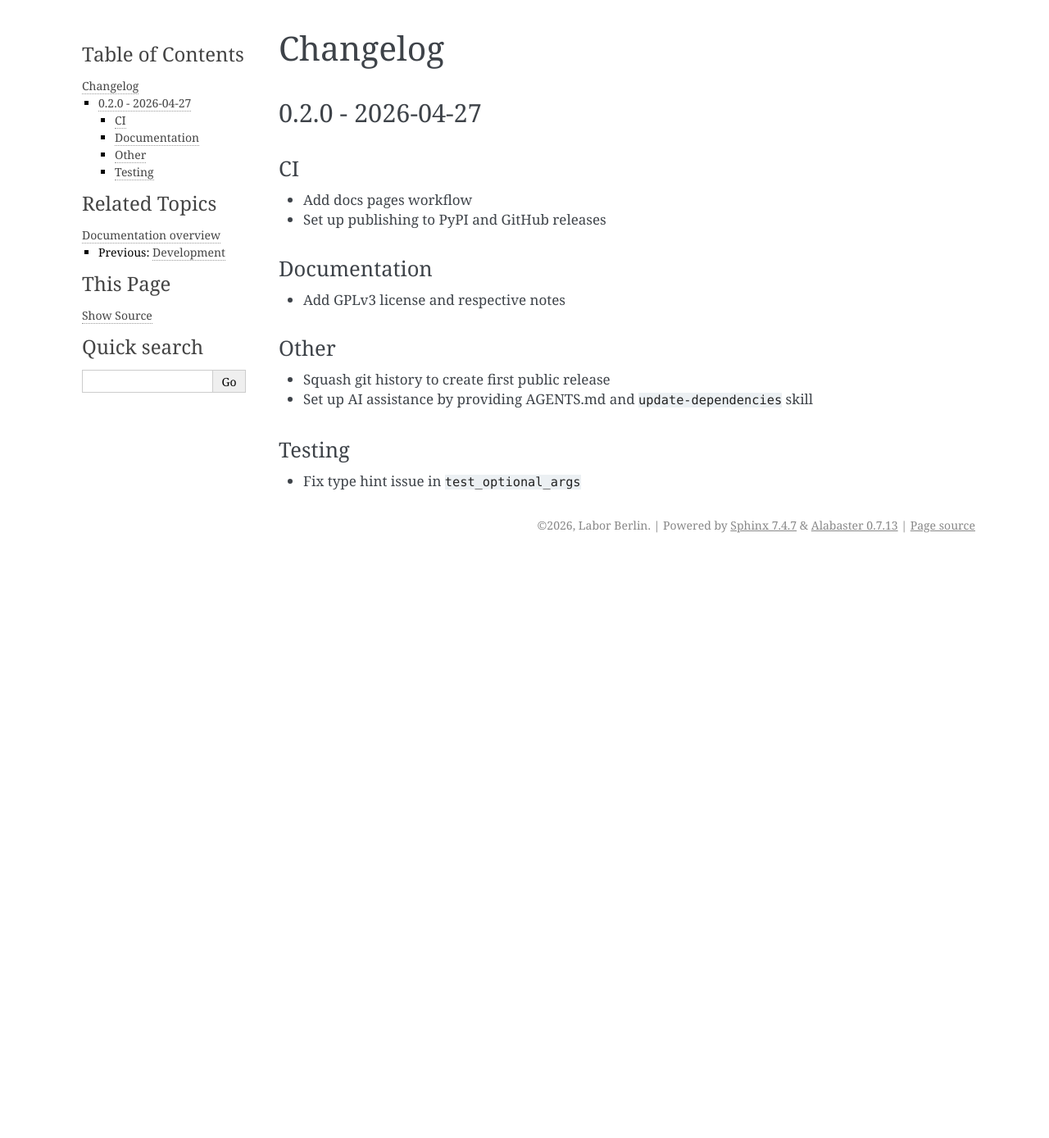
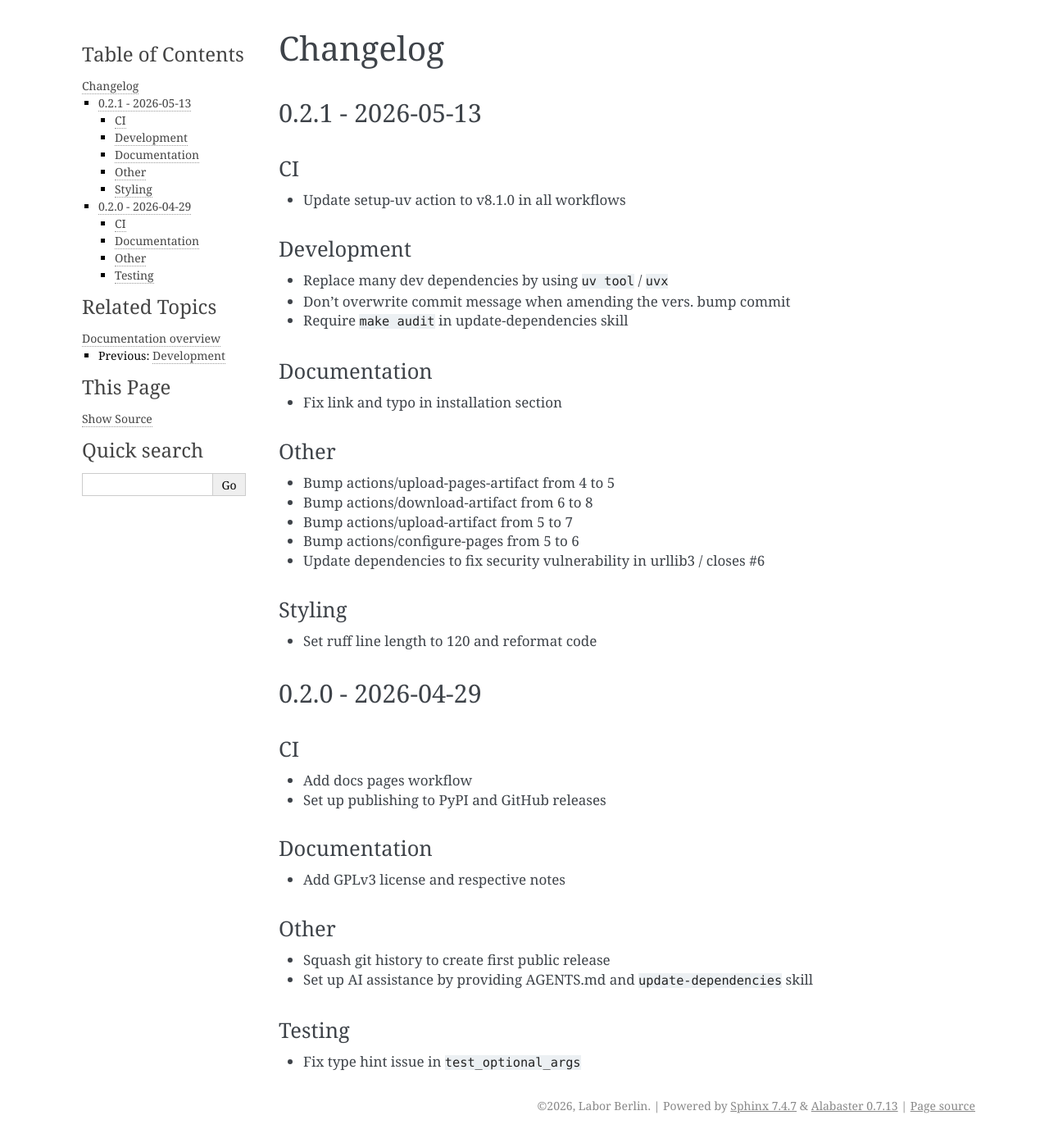
Before and after one commit to LaborBerlin/varvis-connector, a Sphinx documentation site: the page built from docs/source/changelog.rst, in a window 1280 px wide. Shown: the whole page at 82% size. Built offline with Sphinx 7.4.7, drawn with Linux system fonts in a browser that asks for light colours; before the commit the page ends 900 px from its top, so only the background shows below that.

Commit message:
chore: version bump to v0.2.1

```diff
--- a/docs/source/changelog.rst
+++ b/docs/source/changelog.rst
@@ -1,10 +1,48 @@
 Changelog
 =========
 
-.. _020---2026-04-27:
+.. _021---2026-05-13:
 
-0.2.0 - 2026-04-27
+0.2.1 - 2026-05-13
 ------------------
+
+CI
+~~
+
+- Update setup-uv action to v8.1.0 in all workflows
+
+Development
+~~~~~~~~~~~
+
+- Replace many dev dependencies by using ``uv tool`` / ``uvx``
+- Don't overwrite commit message when amending the vers. bump commit
+- Require ``make audit`` in update-dependencies skill
+
+Documentation
+~~~~~~~~~~~~~
+
+- Fix link and typo in installation section
+
+Other
+~~~~~
+
+- Bump actions/upload-pages-artifact from 4 to 5
+- Bump actions/download-artifact from 6 to 8
+- Bump actions/upload-artifact from 5 to 7
+- Bump actions/configure-pages from 5 to 6
+- Update dependencies to fix security vulnerability in urllib3 / closes #6
+
+Styling
+~~~~~~~
+
+- Set ruff line length to 120 and reformat code
+
+.. _020---2026-04-29:
+
+0.2.0 - 2026-04-29
+------------------
+
+.. _ci-1:
 
 CI
 ~~
@@ -12,10 +50,14 @@ CI
 - Add docs pages workflow
 - Set up publishing to PyPI and GitHub releases
 
+.. _documentation-1:
+
 Documentation
 ~~~~~~~~~~~~~
 
 - Add GPLv3 license and respective notes
+
+.. _other-1:
 
 Other
 ~~~~~
--- a/pyproject.toml
+++ b/pyproject.toml
@@ -1,6 +1,6 @@
 [project]
 name = "varvis-connector"
-version = "0.2.0"
+version = "0.2.1"
 description = "A Python package and CLI tool for interacting with the Varvis® API."
 readme = "README.md"
 authors = [
```
Also changed, not shown: CHANGELOG.md (+29 -1 lines), 2 other files.
